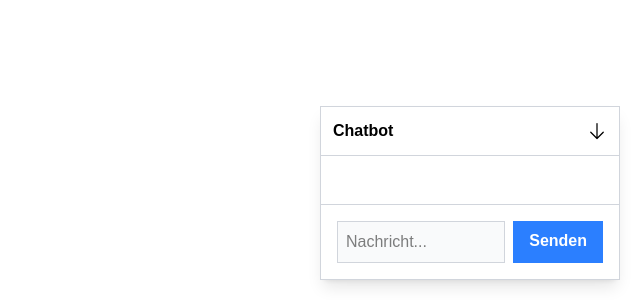
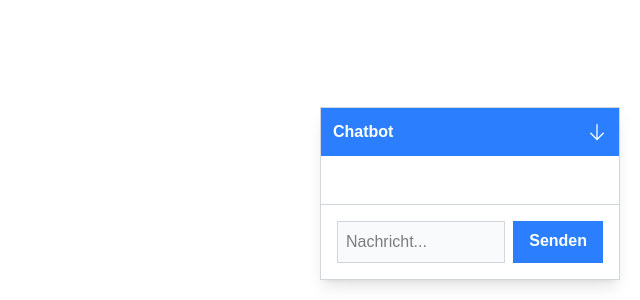
Before and after one commit to JuliusHaring/saas-template, a Next.js app: page /chatbot-ui in a window 1280 px wide. Shown: the part 500-800 px from the top of the page, without its empty margins (640-1280 px from the left). Built offline with nearby package versions, Linux system fonts and the light colour scheme.

Commit message:
style: restyle chat ui header

```diff
--- a/src/app/chatbot-ui/page.tsx
+++ b/src/app/chatbot-ui/page.tsx
@@ -118,20 +118,22 @@ const ChatbotUI: React.FC = () => {
   };
 
   return (
-    <div className="fixed bottom-5 right-5 w-[300px] max-h-[400px] border border-gray-300 shadow-lg bg-white flex flex-col">
+    <div
+      className={`fixed bottom-5 right-5 w-[300px] h-${isMinimized ? "0" : "[400px]"} border border-gray-300 shadow-lg bg-white flex flex-col`}
+    >
       {/* Header with Minimize Button */}
-      <div className="flex items-center justify-between bg-blue p-3 border-b border-gray-300">
+      <div
+        className="flex items-center justify-between bg-blue-500 text-white p-3"
+        onClick={() => setIsMinimized(!isMinimized)}
+      >
         <span className="font-semibold">{chatBotName}</span>
-        <button
-          onClick={() => setIsMinimized(!isMinimized)}
-          className="text-gray-500 hover:text-gray-700 text-sm font-bold"
-        >
+        <div className="text-gray-500 hover:text-gray-700 text-sm font-bold">
           {isMinimized ? (
-            <ArrowUpIcon className="h-5 w-5 text-black" />
+            <ArrowUpIcon className="h-5 w-5 text-white" />
           ) : (
-            <ArrowDownIcon className="h-5 w-5 text-black" />
+            <ArrowDownIcon className="h-5 w-5 text-white" />
           )}
-        </button>
+        </div>
       </div>
 
       {/* Chat content (Hidden when minimized) */}
@@ -140,7 +142,7 @@ const ChatbotUI: React.FC = () => {
           <div
             ref={chatContainerRef}
             onScroll={handleScroll}
-            className="flex-1 overflow-y-auto p-2 h-[300px]"
+            className="flex-1 overflow-y-auto p-2"
           >
             <MessageList messages={messages} />
             <div ref={messagesEndRef} />
```
